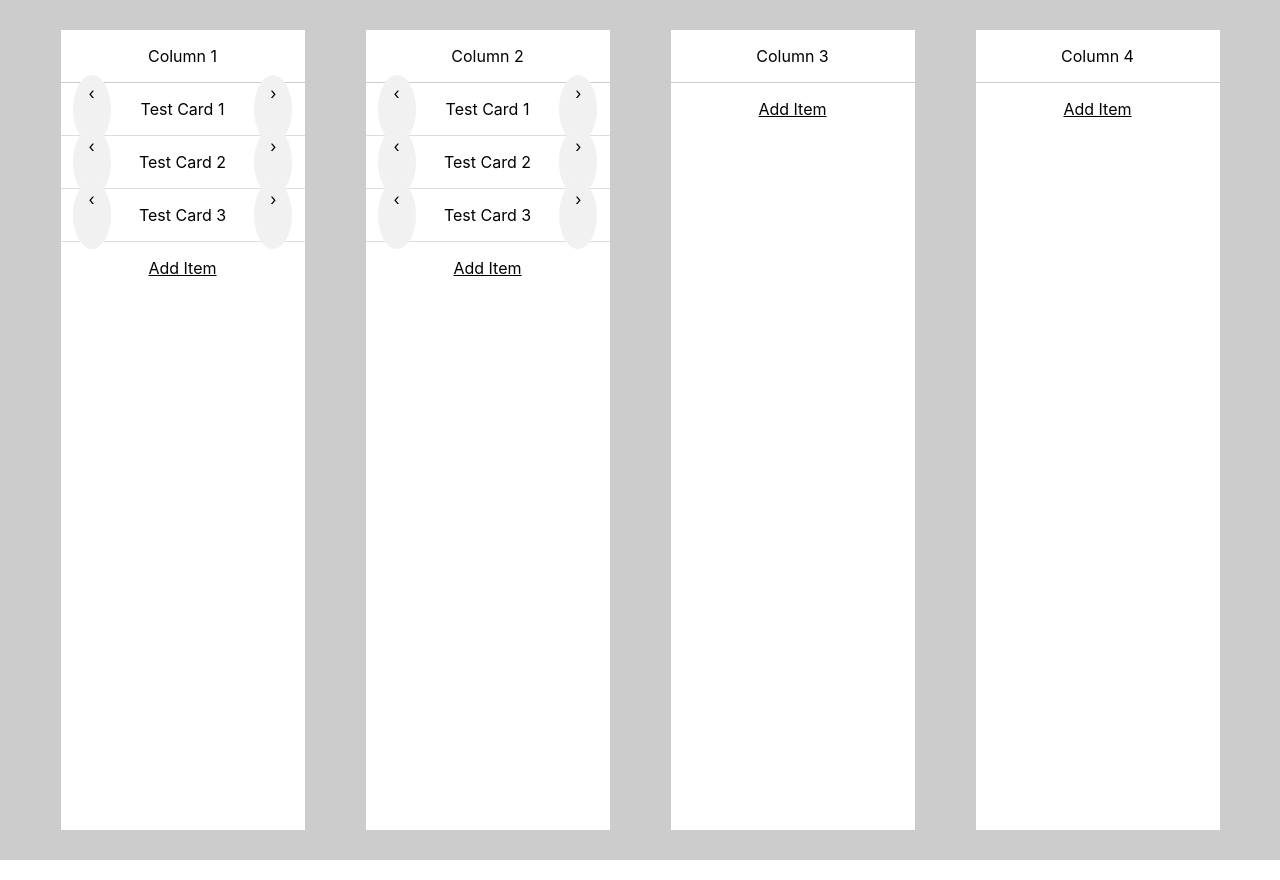
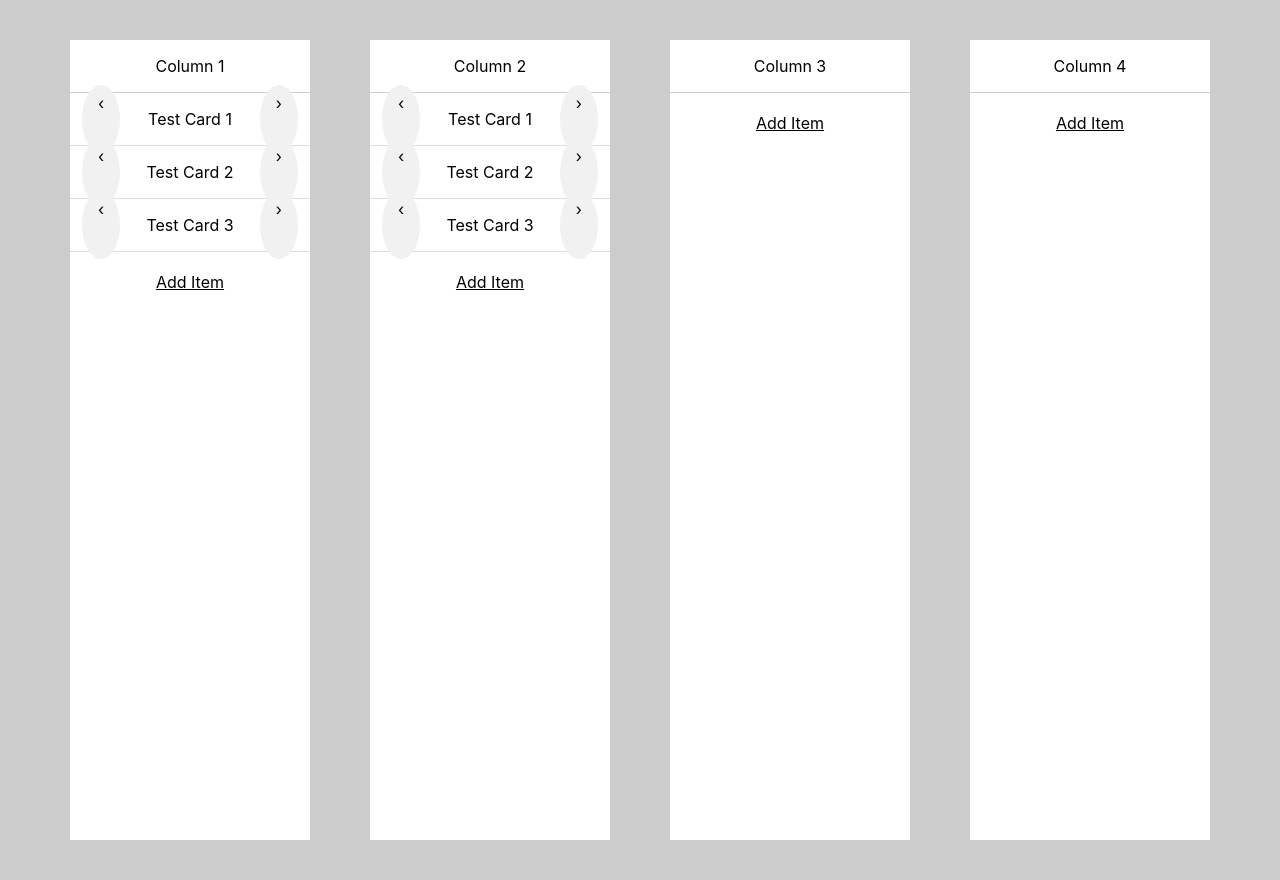
Before and after one commit to cjmarsh725/kanban, a React (Create React App) app in the folder board/: page / in a window 1280 px wide. Built offline with nearby package versions, Linux system fonts and the light colour scheme.

Commit message:
margin adjustments

```diff
--- a/board/src/components/Board/Board.css
+++ b/board/src/components/Board/Board.css
@@ -3,5 +3,5 @@
   justify-content: space-around;
   background-color: #ccc;
   height: 100vh;
-  padding: 30px;
+  padding: 40px;
 }
--- a/board/src/components/Column/Column.css
+++ b/board/src/components/Column/Column.css
@@ -14,7 +14,7 @@
 }
 
 .add-card-container {
-  margin-top: 16px;
+  margin-top: 20px;
 }
 
 .add-card {
```
